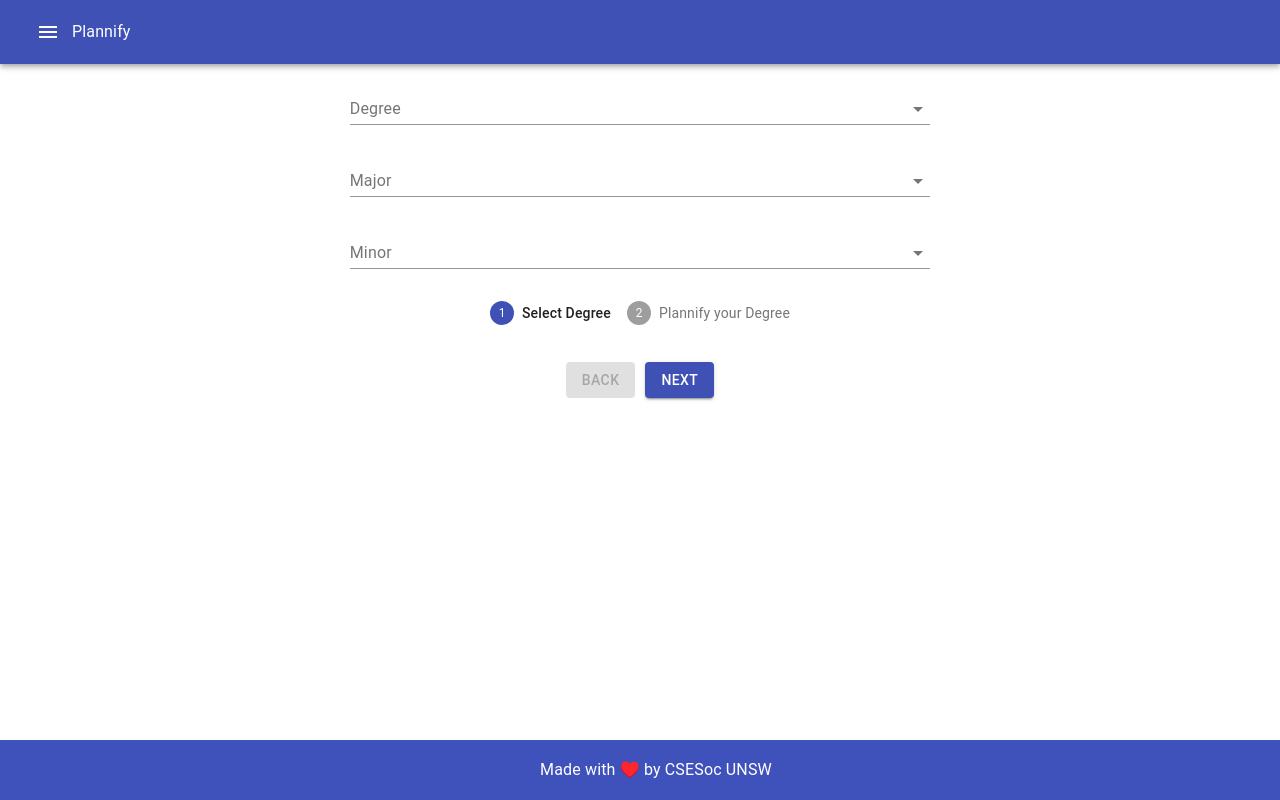
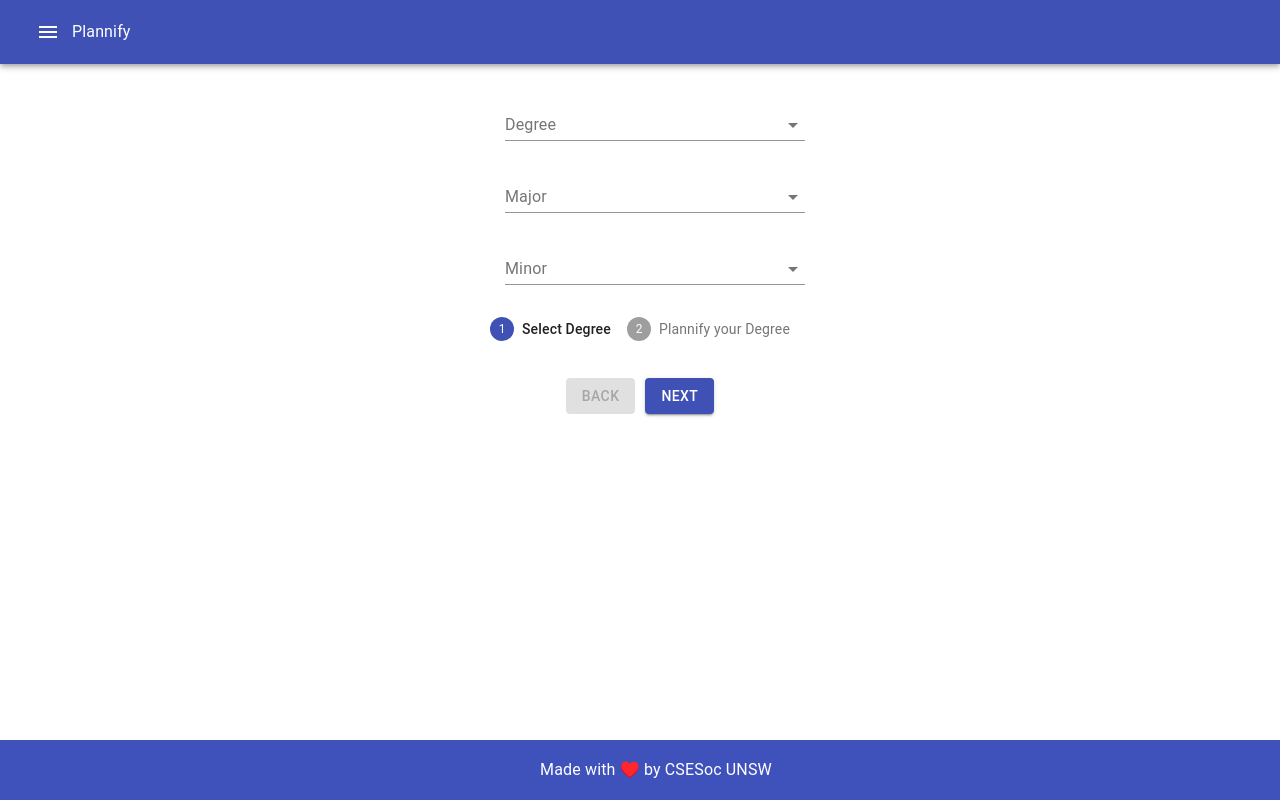
Before and after one commit to csesoc/degree-planner, a React (Create React App) app in the folder client/: page / in a window 1280 px wide. Shown: the top 800 px of the page. Built offline with nearby package versions, Linux system fonts and the light colour scheme.

Commit message:
styled input form, degree multiselect

```diff
--- a/client/src/components/planner/DegreeInputForm.js
+++ b/client/src/components/planner/DegreeInputForm.js
@@ -4,51 +4,38 @@ import InputLabel from '@material-ui/core/InputLabel';
 import FormControl from '@material-ui/core/FormControl';
 import Select from '@material-ui/core/Select';
 import { makeStyles } from '@material-ui/core/styles';
+import MenuItem from '@material-ui/core/MenuItem';
+import Input from '@material-ui/core/Input';
+import Checkbox from '@material-ui/core/Checkbox';
+import ListItemText from '@material-ui/core/ListItemText';
+
 
 const useStyles = makeStyles({
     form: {
+        width: '300px',
         padding: '0 5%',
+        marginTop: "1em"
     }
 });
 
 export default function DegreeInputForm() {
 
     const classes = useStyles();
-    const [degree, setDegree] = React.useState([]);
+    const [degrees, setDegrees] = React.useState([]);
     const [major, setMajor] = React.useState([]);
     const [minor, setMinor] = React.useState([]);
 
-    function handleDegreeChange(event) {
-        const { options } = event.target;
-        const value = [];
-        for (let i = 0, l = options.length; i < l; i += 1) {
-          if (options[i].selected) {
-            value.push(options[i].value);
-          }
-        }
-        setDegree(value);
+
+    const handleDegreeChange = event => {
+      setDegrees(event.target.value);
     };
 
     function handleMajorChange(event) {
-        const { options } = event.target;
-        const value = [];
-        for (let i = 0, l = options.length; i < l; i += 1) {
-          if (options[i].selected) {
-            value.push(options[i].value);
-          }
-        }
-        setMajor(value);
+      setMajor(event.target.value);
     };
 
     function handleMinorChange(event) {
-        const { options } = event.target;
-        const value = [];
-        for (let i = 0, l = options.length; i < l; i += 1) {
-          if (options[i].selected) {
-            value.push(options[i].value);
-          }
-        }
-        setMinor(value);
+      setMinor(event.target.value);
     };
 
     const degreeList = {
@@ -65,9 +52,13 @@ export default function DegreeInputForm() {
           "Asian Studies": 3409,
           "Film Studies": 3409
         }
-        let degreeListOptions = Object.entries(degreeList).map(([degree, degree_code]) => <option key={degree_code} value={degree_code}>{degree}</option>);
-        let majorListOptions = Object.entries(majorList).map(([degree, degree_code]) => <option key={degree_code} value={degree_code}>{degree}</option>);
-        let minorListOptions = Object.entries(minorList).map(([degree, degree_code]) => <option key={degree_code} value={degree_code}>{degree}</option>);
+        let degreeListOptions = Object.entries(degreeList).map(([degree, degree_code]) =>
+          <MenuItem key={degree_code} value={degree}>
+            <Checkbox checked={degrees.includes(degree)} />
+            <ListItemText primary={degree} />
+          </MenuItem>);
+        let majorListOptions = Object.entries(majorList).map(([degree, degree_code]) => <MenuItem key={degree_code} value={degree_code}>{degree}</MenuItem>);
+        let minorListOptions = Object.entries(minorList).map(([degree, degree_code]) => <MenuItem key={degree_code} value={degree_code}>{degree}</MenuItem>);
 
         return (
             <form className={classes.form} autoComplete="off">
@@ -76,16 +67,17 @@ export default function DegreeInputForm() {
                   <FormControl fullWidth className="degree_selector_formcontrol">
                     <InputLabel  htmlFor="degree">Degree</InputLabel>
                     <Select
-                      native
-                      value={degree}
+                      multiple
+                      value={degrees}
                       onChange={handleDegreeChange}
+                      input={<Input id="select-multiple" />}
+                      renderValue={selected => selected.join(', ')}
                       inputProps={{
                         name: 'Degree',
                         id: 'degree',
                       }}
                     >
-                      <option value="" />
-                      {degreeListOptions}
+                    {degreeListOptions}
                     </Select>
                   </FormControl>
                 </Grid>
@@ -93,7 +85,6 @@ export default function DegreeInputForm() {
                   <FormControl fullWidth className="major_selector_formcontrol">
                     <InputLabel htmlFor="major">Major</InputLabel>
                     <Select
-                      native
                       value={major}
                       onChange={handleMajorChange}
                       inputProps={{
@@ -110,7 +101,6 @@ export default function DegreeInputForm() {
                   <FormControl fullWidth className="minor_selector_formcontrol">
                     <InputLabel htmlFor="minor">Minor</InputLabel>
                     <Select
-                      native
                       value={minor}
                       onChange={handleMinorChange}
                       inputProps={{
```
